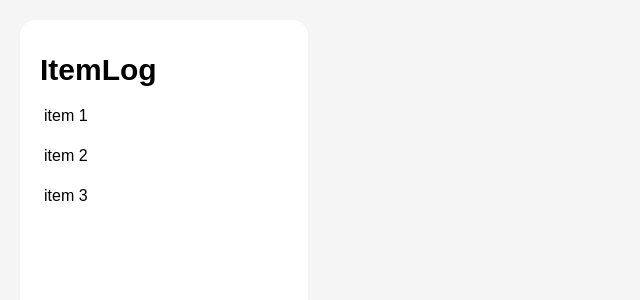
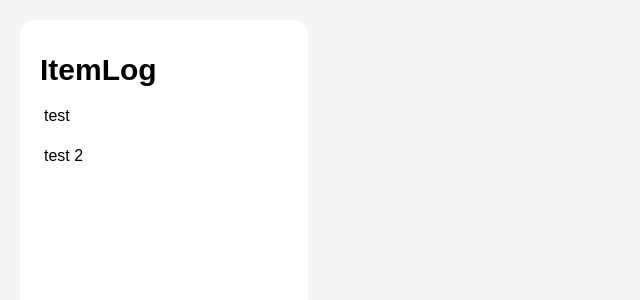
Before and after one commit to xnousnow/itemlog, a SvelteKit app: page / in a window 1280 px wide. Shown: the top 300 px of the page, without its empty margins (0-640 px from the left). Built offline with nearby package versions, Linux system fonts and the light colour scheme; some icons are missing; a web font is replaced by a local one.

Commit message:
store에서 불러와 데이터 표시

```diff
--- a/src/components/ItemList.svelte
+++ b/src/components/ItemList.svelte
@@ -1,6 +1,9 @@
 <script lang="ts">
+  import type { Item } from '../stores'
+
   import Plus from '~icons/lucide/Plus'
-  export let items: string[]
+
+  export let data: Item[]
 </script>
 
 <aside class="m-5 rounded-2xl bg-white w-72 pt-8">
@@ -11,10 +14,10 @@
     </button>
   </div>
   <ul class="flex flex-col px-2 rounded-xl overflow-hidden">
-    {#each items as item}
+    {#each data as item (item.id)}
       <li class="flex">
         <a href="/item/{item.id}" class="pl-4 rounded-lg hover:bg-neutral-100 h-10 grow flex items-center w-full">
-          {item}
+          {item.name}
         </a>
       </li>
     {/each}
--- a/src/routes/+page.svelte
+++ b/src/routes/+page.svelte
@@ -1,9 +1,13 @@
 <script lang="ts">
+  import type { Item } from '../stores'
+  import { data as dataStore } from '../stores'
+
   import ItemList from '../components/ItemList.svelte'
 
-  const items = ['item 1', 'item 2', 'item 3']
+  let data: Item[] = []
+  dataStore.subscribe((items: Item[]) => data = items)
 </script>
 
 <div class="w-screen h-[100dvh] flex bg-neutral-100">
-  <ItemList {items} />
+  <ItemList {data} />
 </div>
--- a/src/stores.ts
+++ b/src/stores.ts
@@ -1,6 +1,6 @@
 import { type Writable, writable } from 'svelte/store'
 
-interface Item {
+export interface Item {
   name: string
   id: number
   logs: Log[]
```
